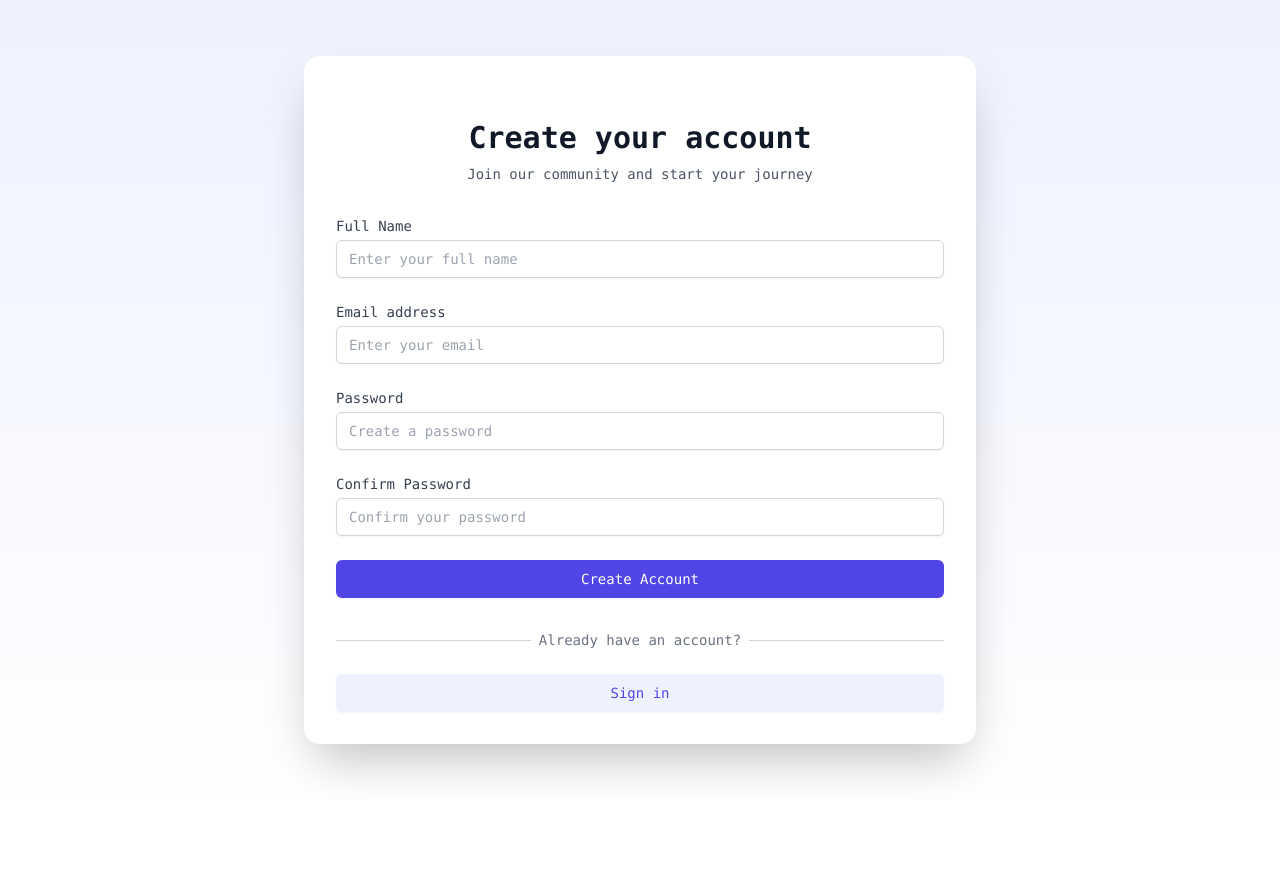
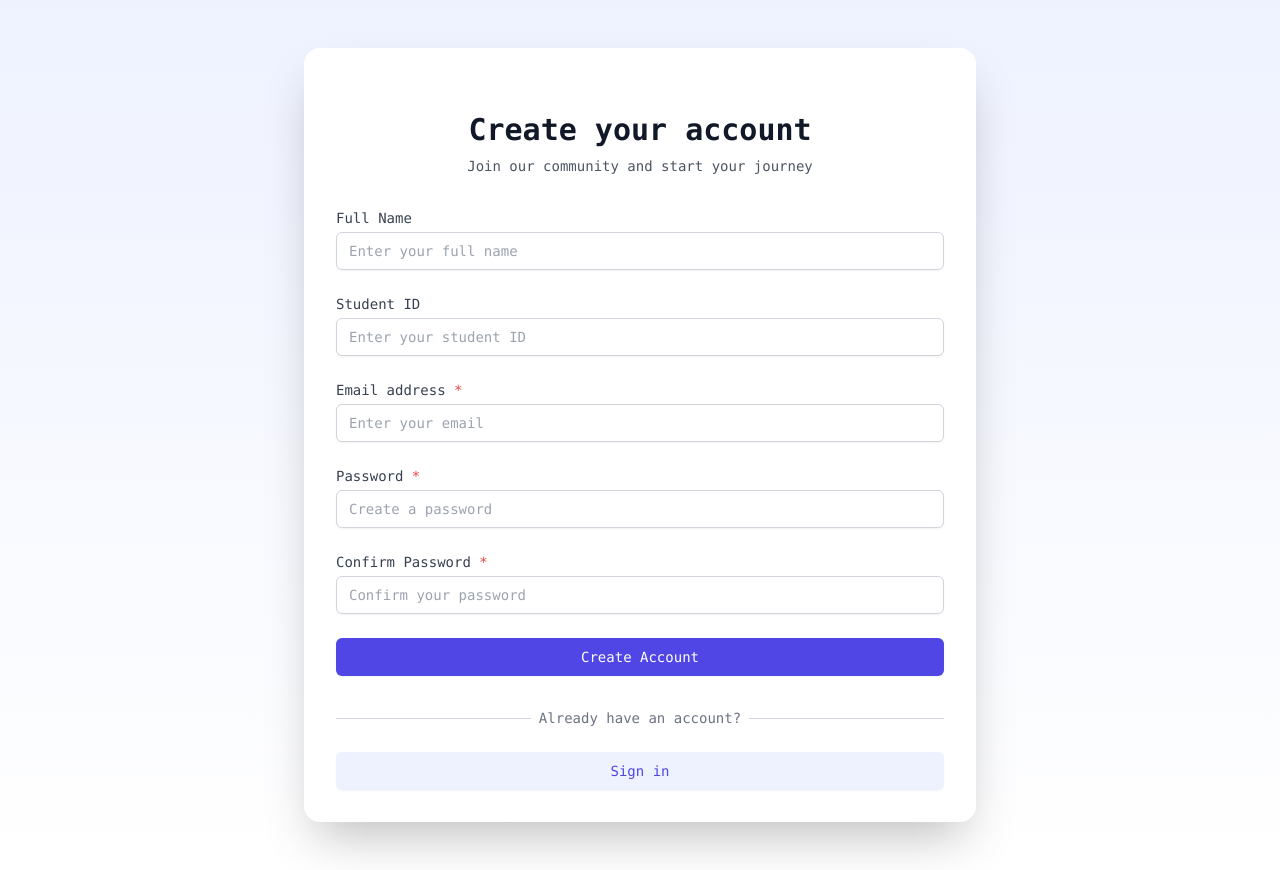
Before and after one commit to qwe8496516/TeamFounder, a React (Vite) app in the folder frontend/: page /register in a window 1280 px wide. Before the commit the page ends 800 px from the top, so only its background shows below. Built offline with nearby package versions, Linux system fonts and the light colour scheme.

Commit message:
feat: register page

```diff
--- a/frontend/src/pages/Register.jsx
+++ b/frontend/src/pages/Register.jsx
@@ -1,16 +1,19 @@
 import { useState } from 'react'
-import { Link } from 'react-router-dom'
+import { Link, useNavigate } from 'react-router-dom'
+import axios from 'axios'
+import Swal from 'sweetalert2'
+import Loading from '../components/Loading'
 
 function Register() {
   const [formData, setFormData] = useState({
+    studentId: '',
     name: '',
     email: '',
     password: '',
     confirmPassword: '',
-    skills: '',
-    experience: '',
-    lookingFor: ''
   })
+  const [isLoading, setIsLoading] = useState(false)
+  const navigate = useNavigate()
 
   const handleChange = (e) => {
     const { name, value } = e.target
@@ -20,9 +23,61 @@ function Register() {
     }))
   }
 
-  const handleSubmit = (e) => {
+  const handleSubmit = async (e) => {
     e.preventDefault()
-    console.log('Registration form submitted:', formData)
+
+    if (formData.password !== formData.confirmPassword) {
+      Swal.fire({
+        icon: 'error',
+        title: 'Registration Failed',
+        text: 'Passwords do not match',
+        confirmButtonColor: '#4f46e5'
+      })
+      return
+    }
+
+    setIsLoading(true)
+    try {
+      const response = await axios.post('http://localhost:8080/api/auth/register', {
+        name: formData.name,
+        email: formData.email,
+        password: formData.password,
+        studentId: formData.studentId
+      })
+
+      if (response.data.token) {
+        localStorage.setItem('token', response.data.token)
+        localStorage.setItem('userId', response.data.userId)
+
+        Swal.fire({
+          icon: 'success',
+          title: 'Registration Successful',
+          text: 'Welcome to TeamFounder!',
+          confirmButtonColor: '#4f46e5'
+        }).then(() => {
+          navigate('/login')
+        })
+      }
+
+      console.log(response.data)
+    } catch (err) {
+      Swal.fire({
+        icon: 'error',
+        title: 'Registration Failed',
+        text: err.response?.data?.message || 'An error occurred during registration',
+        confirmButtonColor: '#4f46e5'
+      })
+    } finally {
+      setIsLoading(false)
+    }
+  }
+
+  if (isLoading) {
+    return (
+      <div className="h-screen flex items-center justify-center">
+        <Loading />
+      </div>
+    )
   }
 
   return (
@@ -38,7 +93,7 @@ function Register() {
         </div>
 
         <form className="mt-8 space-y-6" onSubmit={handleSubmit}>
-          <div className="grid grid-cols-1 md:grid-cols-2 gap-6">
+        <div className="grid grid-cols-1 md:grid-cols-2 gap-6">
             <div>
               <label htmlFor="name" className="block text-sm font-medium text-gray-700">
                 Full Name
@@ -48,7 +103,6 @@ function Register() {
                   id="name"
                   name="name"
                   type="text"
-                  required
                   value={formData.name}
                   onChange={handleChange}
                   className="appearance-none block w-full px-3 py-2 border border-gray-300 rounded-md shadow-sm placeholder-gray-400 focus:outline-none focus:ring-indigo-500 focus:border-indigo-500 sm:text-sm bg-white text-black"
@@ -58,8 +112,27 @@ function Register() {
             </div>
 
             <div>
+              <label htmlFor="studentId" className="block text-sm font-medium text-gray-700">
+                Student ID
+              </label>
+              <div className="mt-1">
+                <input
+                  id="studentId"
+                  name="studentId"
+                  type="text"
+                  value={formData.studentId}
+                  onChange={handleChange}
+                  className="appearance-none block w-full px-3 py-2 border border-gray-300 rounded-md shadow-sm placeholder-gray-400 focus:outline-none focus:ring-indigo-500 focus:border-indigo-500 sm:text-sm bg-white text-black"
+                  placeholder="Enter your student ID"
+                />
+              </div>
+            </div>
+          </div>
+
+          <div className="grid grid-cols-1 gap-6">
+            <div>
               <label htmlFor="email" className="block text-sm font-medium text-gray-700">
-                Email address
+                Email address <span className="text-red-500">*</span>
               </label>
               <div className="mt-1">
                 <input
@@ -67,7 +140,6 @@ function Register() {
                   name="email"
                   type="email"
                   autoComplete="email"
-                  required
                   value={formData.email}
                   onChange={handleChange}
                   className="appearance-none block w-full px-3 py-2 border border-gray-300 rounded-md shadow-sm placeholder-gray-400 focus:outline-none focus:ring-indigo-500 focus:border-indigo-500 sm:text-sm bg-white text-black"
@@ -75,17 +147,18 @@ function Register() {
                 />
               </div>
             </div>
+          </div>
 
+          <div className="grid grid-cols-1 md:grid-cols-2 gap-6">
             <div>
               <label htmlFor="password" className="block text-sm font-medium text-gray-700">
-                Password
+                Password <span className="text-red-500">*</span>
               </label>
               <div className="mt-1">
                 <input
                   id="password"
                   name="password"
                   type="password"
-                  required
                   value={formData.password}
                   onChange={handleChange}
                   className="appearance-none block w-full px-3 py-2 border border-gray-300 rounded-md shadow-sm placeholder-gray-400 focus:outline-none focus:ring-indigo-500 focus:border-indigo-500 sm:text-sm bg-white text-black"
@@ -96,14 +169,13 @@ function Register() {
 
             <div>
               <label htmlFor="confirmPassword" className="block text-sm font-medium text-gray-700">
-                Confirm Password
+                Confirm Password <span className="text-red-500">*</span>
               </label>
               <div className="mt-1">
                 <input
                   id="confirmPassword"
                   name="confirmPassword"
                   type="password"
-                  required
                   value={formData.confirmPassword}
                   onChange={handleChange}
                   className="appearance-none block w-full px-3 py-2 border border-gray-300 rounded-md shadow-sm placeholder-gray-400 focus:outline-none focus:ring-indigo-500 focus:border-indigo-500 sm:text-sm bg-white text-black"
@@ -137,7 +209,7 @@ function Register() {
 
           <div className="mt-6">
             <Link
-              to="/"
+              to="/login"
               className="w-full flex justify-center py-2 px-4 border border-transparent rounded-md shadow-sm text-sm font-medium text-indigo-600 bg-indigo-50 hover:bg-indigo-100 focus:outline-none focus:ring-2 focus:ring-offset-2 focus:ring-indigo-500 transition-colors duration-200"
             >
               Sign in
```
